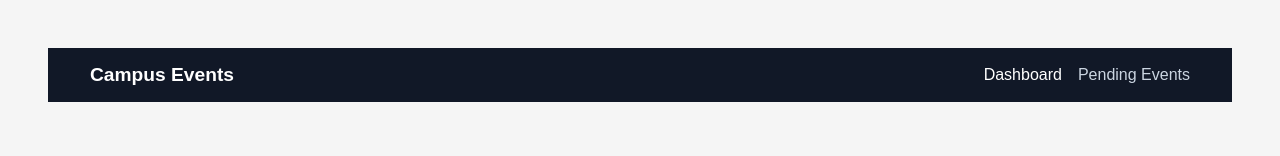
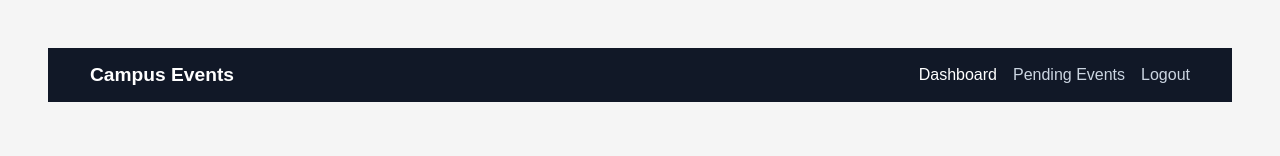
Before and after one commit to YordanosBisrat/Campus-Event-Management-System, a website: page frontend/admin/dashboard.html in a window 1280 px wide. Shown: the top 156 px of the page. Drawn offline with Linux system fonts and the light colour scheme; no server answers; sample sign-in values are in the browser's storage.

Commit message:
dashboard update

```diff
--- a/frontend/admin/dashboard.html
+++ b/frontend/admin/dashboard.html
@@ -14,6 +14,8 @@
       <div class="nav-menu">
         <a href="dashboard.html" class="nav-link active">Dashboard</a>
         <a href="pending-events.html" class="nav-link">Pending Events</a>
+        <a href="../login.html" class="nav-link">Logout</a>
+
       </div>
     </div>
   </nav>
```
Also changed, not shown: frontend/admin/pending-events.html (+2 -0 lines), frontend/organizer/create-event.html (+1 -0 lines), frontend/organizer/dashboard.html (+1 -0 lines), frontend/organizer/my-events.html (+1 -0 lines).
